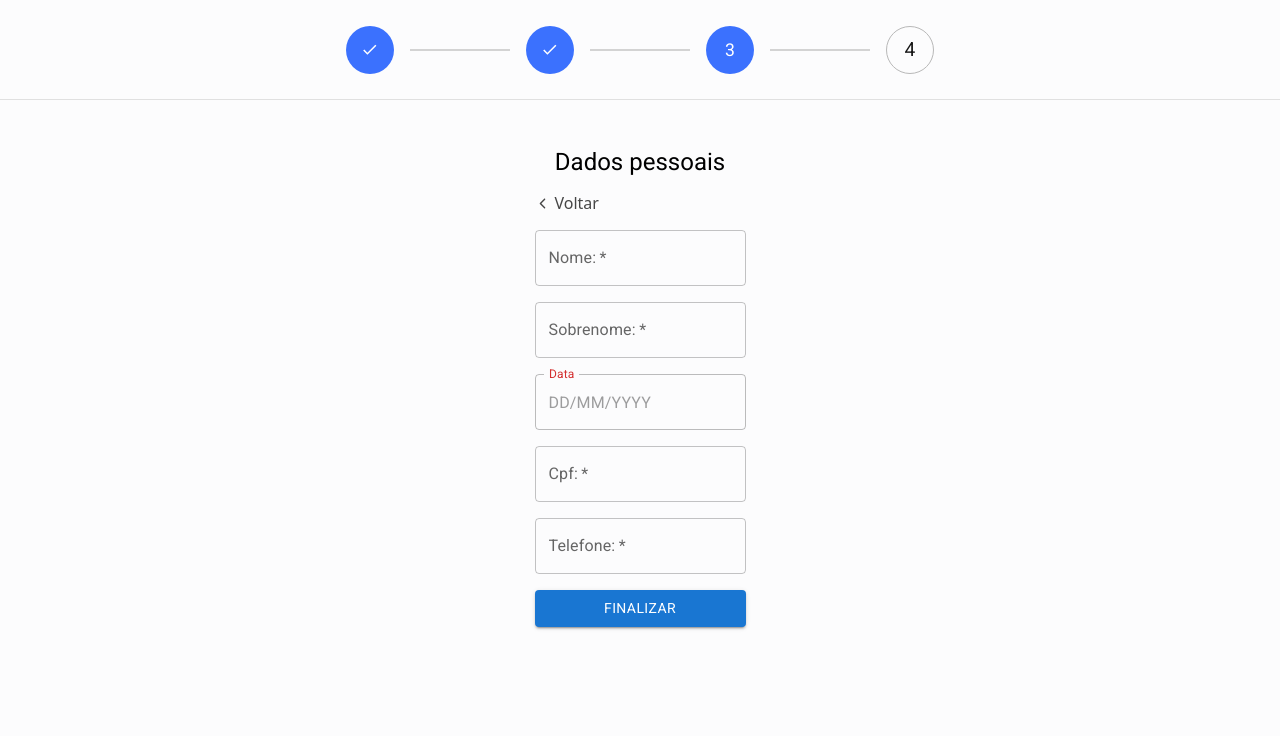
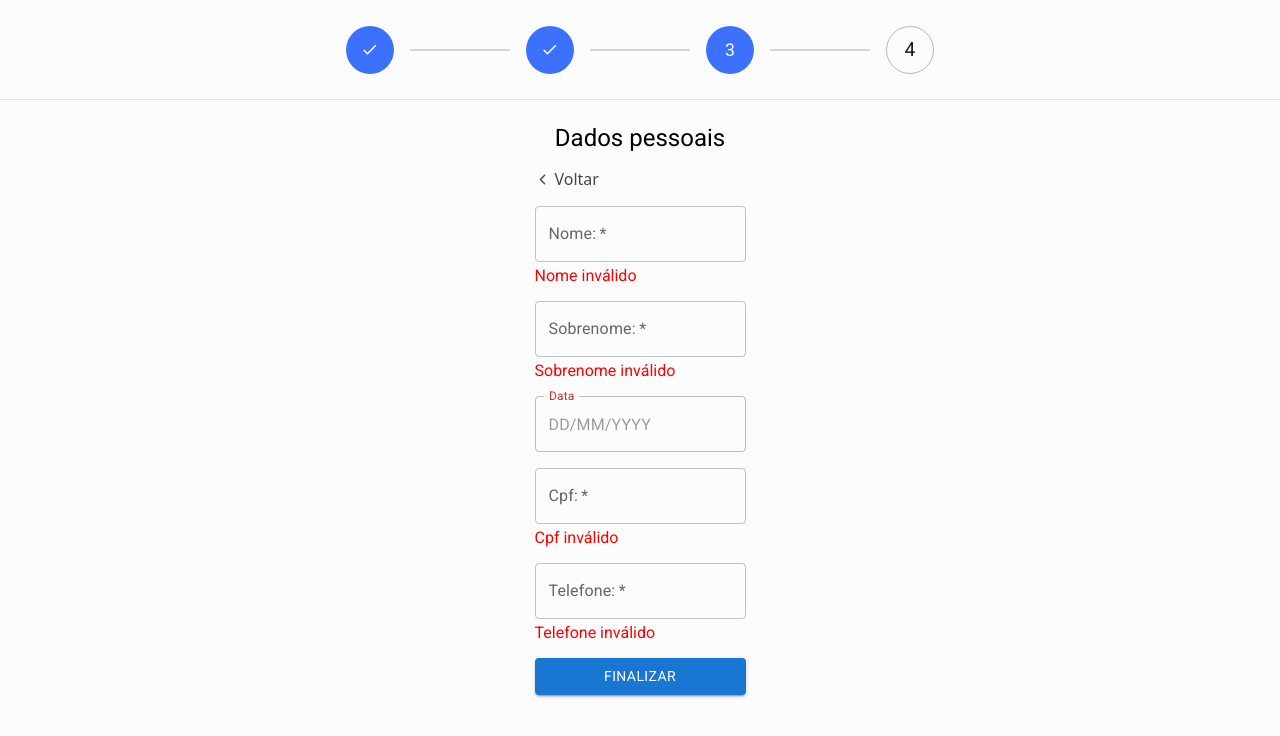
Before and after one commit to Luisfelippedev/agendamento-chacara, a Next.js app in the folder agendamento-chacara-frontend/: page /form/1 in a window 1280 px wide. Both pictures are taken after a click on the button "FINALIZAR". Shown: the top 736 px of the page. Built offline with nearby package versions, Linux system fonts and the light colour scheme; no server answers; the database is empty.

Commit message:
refactor: alter close button of modal in home page

```diff
--- a/agendamento-chacara-frontend/package.json
+++ b/agendamento-chacara-frontend/package.json
@@ -29,6 +29,7 @@
     "react-dom": "^18",
     "react-icons": "^5.1.0",
     "react-leaflet": "^4.2.1",
+    "react-text-mask": "^5.5.0",
     "styled-components": "^6.1.9",
     "uuidv4": "^6.2.13"
   },
@@ -39,6 +40,7 @@
     "@types/node": "^20",
     "@types/react": "^18",
     "@types/react-dom": "^18",
+    "@types/react-text-mask": "^5.4.14",
     "eslint": "^8",
     "eslint-config-next": "14.2.3",
     "sass": "^1.75.0",
--- a/agendamento-chacara-frontend/src/app/form/[date]/page.tsx
+++ b/agendamento-chacara-frontend/src/app/form/[date]/page.tsx
@@ -11,9 +11,18 @@ import dayjs from "dayjs";
 import "dayjs/locale/pt-br";
 import { Header } from "@/components/Header/Header";
 import { IoIosArrowBack } from "react-icons/io";
+import { Scheduling } from "@/app/models/Scheduling";
+import MaskedInput from "react-text-mask";
 
 const isNumbers = (str: any) => /^[0-9]*$/.test(str);
 const isLetters = (str: any) => /^[A-Za-z\s]*$/.test(str);
+
+interface IValidInput {
+  firstNameIsValid: boolean;
+  lastNameIsValid: boolean;
+  cpfIsValid: boolean;
+  phoneNumberIsValid: boolean;
+}
 
 const Form = () => {
   const params = useParams<{ date: string }>();
@@ -23,6 +32,13 @@ const Form = () => {
   const [phoneNumberValue, setPhoneNumberValue] = useState("");
   const [firstNameValue, setFirstNameValue] = useState("");
   const [lastNameValue, setLastNameValue] = useState("");
+  const [isValidInputValue, setIsValidInputValue] = useState<IValidInput>({
+    firstNameIsValid: true,
+    lastNameIsValid: true,
+    cpfIsValid: true,
+    phoneNumberIsValid: true,
+  });
+  const [isExistsScheduling, setIsExistsScheduling] = useState<boolean>(true);
 
   const stringToDateObj = (date: string) => {
     const dataFormatoOriginal = date;
@@ -85,7 +101,66 @@ const Form = () => {
     }
   };
 
+  const handleClickButtonSubmit = async () => {
+    // Reset state
+    setIsValidInputValue({
+      firstNameIsValid: true,
+      lastNameIsValid: true,
+      cpfIsValid: true,
+      phoneNumberIsValid: true,
+    });
 
+    setIsExistsScheduling(true);
+
+    if (cpfValue.length == 0 || cpfValue.length < 11 || cpfValue.length > 14) {
+      setIsValidInputValue((prevState) => ({
+        ...prevState,
+        cpfIsValid: false,
+      }));
+    }
+
+    if (firstNameValue.length == 0 || firstNameValue.length > 40) {
+      setIsValidInputValue((prevState) => ({
+        ...prevState,
+        firstNameIsValid: false,
+      }));
+    }
+
+    if (lastNameValue.length == 0 || lastNameValue.length > 40) {
+      setIsValidInputValue((prevState) => ({
+        ...prevState,
+        lastNameIsValid: false,
+      }));
+    }
+
+    if (phoneNumberValue.length == 0 || phoneNumberValue.length > 20) {
+      setIsValidInputValue((prevState) => ({
+        ...prevState,
+        phoneNumberIsValid: false,
+      }));
+    }
+
+    if (
+      isValidInputValue.firstNameIsValid &&
+      isValidInputValue.lastNameIsValid &&
+      isValidInputValue.cpfIsValid &&
+      isValidInputValue.phoneNumberIsValid
+    ) {
+      const schedulingService = await new SchedulingService();
+      const newScheduling: Scheduling = {
+        clientName: firstNameValue,
+        cpf: cpfValue,
+        date: params.date,
+        phoneNumber: phoneNumberValue,
+        status: false,
+      };
+      try {
+        await schedulingService.createScheduling(newScheduling);
+      } catch (error) {
+        setIsExistsScheduling(false);
+      }
+    }
+  };
 
   return (
     <div className={styles.background}>
@@ -101,6 +176,7 @@ const Form = () => {
             Voltar
           </p>
         </div>
+        <div style={{ display: "flex", flexDirection: "column" }}>
           <TextField
             label="Nome:"
             value={firstNameValue}
@@ -108,6 +184,11 @@ const Form = () => {
             type="text"
             required
           />
+          {isValidInputValue.firstNameIsValid == false && (
+            <p className={styles.invalidValueLabel}>Nome inválido</p>
+          )}
+        </div>
+        <div style={{ display: "flex", flexDirection: "column" }}>
           <TextField
             label="Sobrenome:"
             value={lastNameValue}
@@ -115,6 +196,10 @@ const Form = () => {
             type="text"
             required
           />
+          {isValidInputValue.lastNameIsValid == false && (
+            <p className={styles.invalidValueLabel}>Sobrenome inválido</p>
+          )}
+        </div>
         <LocalizationProvider dateAdapter={AdapterDayjs} adapterLocale="pt-br">
           {currentDate != null ? (
             <DatePicker
@@ -127,18 +212,42 @@ const Form = () => {
             ""
           )}
         </LocalizationProvider>
-
-        <TextField label="Cpf:" value={cpfValue} onChange={onCpfInputChange} required/>
-
+        <div style={{ display: "flex", flexDirection: "column" }}>
+          <TextField
+            label="Cpf:"
+            value={cpfValue}
+            onChange={onCpfInputChange}
+            required
+          ></TextField>
+          {isValidInputValue.cpfIsValid == false && (
+            <p className={styles.invalidValueLabel}>Cpf inválido</p>
+          )}
+        </div>
+        <div style={{ display: "flex", flexDirection: "column" }}>
           <TextField
             label="Telefone:"
             value={phoneNumberValue}
             onChange={onPhoneNumberInputChange}
             required
           />
-        <Button className={styles.button} variant="contained">
+          {isValidInputValue.phoneNumberIsValid == false && (
+            <p className={styles.invalidValueLabel}>Telefone inválido</p>
+          )}
+        </div>
+
+        <Button
+          onClick={handleClickButtonSubmit}
+          className={styles.button}
+          variant="contained"
+        >
           FINALIZAR
         </Button>
+        {isExistsScheduling == false && (
+          <p className={styles.invalidValueLabel}>
+            Desculpe, já há um agendamento para esta data utilizando o mesmo CPF
+            ou número de telefone
+          </p>
+        )}
       </div>
     </div>
   );
--- a/agendamento-chacara-frontend/src/app/form/[date]/styles.module.scss
+++ b/agendamento-chacara-frontend/src/app/form/[date]/styles.module.scss
@@ -9,7 +9,7 @@
     align-items: center;
     background-color: $primary-color;
     flex-direction: column;
-    gap: 3rem;
+    gap: 1.5rem;
     justify-content: flex-start;
     align-items: center;
 
@@ -39,6 +39,14 @@
             font-size: 1.5rem;
         }
 
+        .invalidValueLabel{
+            color: red;
+            font-size: 1rem;
+            margin-top: 4px;
+            max-width: 350px;
+
+        }
+
         // .mui-number-field {
         //     input[type="number"] {
         //       // Remover as setas de incremento/decremento
```
Also changed, not shown: agendamento-chacara-frontend/src/components/Home/Home.tsx (+7 -8 lines), agendamento-chacara-frontend/src/components/Home/styles.module.scss (+13 -7 lines), 2 other files (tests, documents, lock files or other folders). Lines whose indentation alone changed are shown as unchanged.
